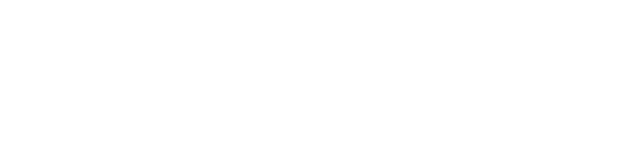
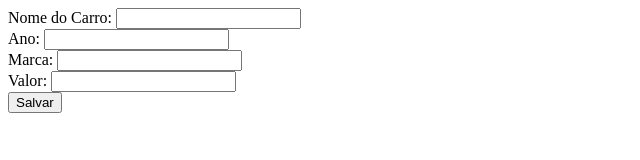
Before and after one commit to mucasantos/javascript_basic, a plain HTML site: page objetos/index.html in a window 1280 px wide. Shown: the whole page, without its empty margins (0-640 px from the left). Drawn offline with Linux system fonts and the light colour scheme.

Commit message:
Aula do dia 31/05 - Introdução a objetos em JavaScript

```diff
--- a/objetos/index.html
+++ b/objetos/index.html
@@ -9,5 +9,16 @@
 </head>
 <body>
 
+
+  Nome do Carro:  <input type="text" id = "nomeDigitado" value=""><br>
+  Ano:  <input type="text" id = "anoDigitado" value=""><br>
+  Marca:  <input type="text" id = "marcaDigitado" value=""><br>
+  Valor:   <input type="text" id = "valorDigitado" value=""><br>
+    <input
+            type="button"
+            class="button button2"
+            value="Salvar"
+            onclick="salvar()"
+          />
 </body>
 </html>
--- a/objetos/script.js
+++ b/objetos/script.js
@@ -1,10 +1,37 @@
+const Carro = {
+  nome: String,
+  marca: String,
+  ano: Number,
+  valor: Number,
+};
+
+const listaDeCarros = [];
+
+function salvar() {
+  // Cria o seu novo objeto Carro.
+
+  const carro = Object.create(Carro);
+
+  carro.ano = anoDigitado.value;
+  carro.marca = marcaDigitado.value;
+  carro.nome = nomeDigitado.value;
+  carro.valor = valorDigitado.value;
+
+  listaDeCarros.push(carro);
+  console.log(listaDeCarros);
+}
+
 const pessoa = {
   nome: "Samuel",
   idade: 22,
   peso: 90,
   altura: 1.9,
   anoNascimento: 2004,
+  pais: { mae: "MAria Cicera", pai: "Não sei...." },
 };
+
+console.log(pessoa.pais.mae);
+console.log(pessoa.pais.pai);
 
 const pessoa2 = {
   nome: "Maria",
@@ -23,6 +50,9 @@ const produto = {
     return this.qtd * this.valor;
   },
 };
-console.log(produto.valorTotal());
 
-console.log(pessoa2.nome);
+const listaProdutos = [];
+
+//console.log(produto.valorTotal());
+
+// console.log(pessoa2.nome);
--- /dev/null
+++ b/produtos/aula.js
@@ -0,0 +1,5 @@
+const produto = {
+  nome: "MAnga",
+  valor: 12,
+  qtd: 5,
+};
```
Also changed, not shown: produtos/script.js (+8 -1 lines).
